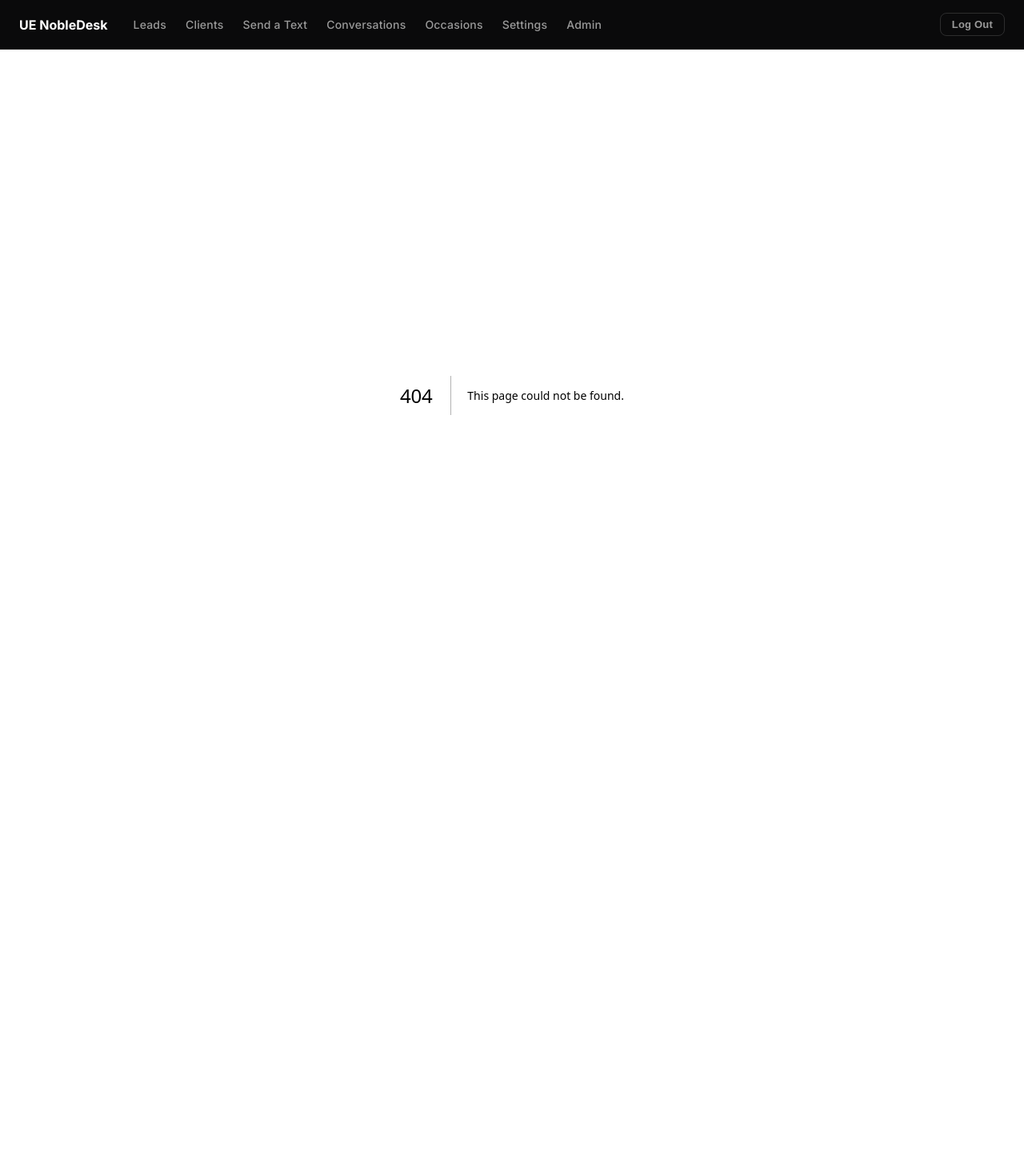
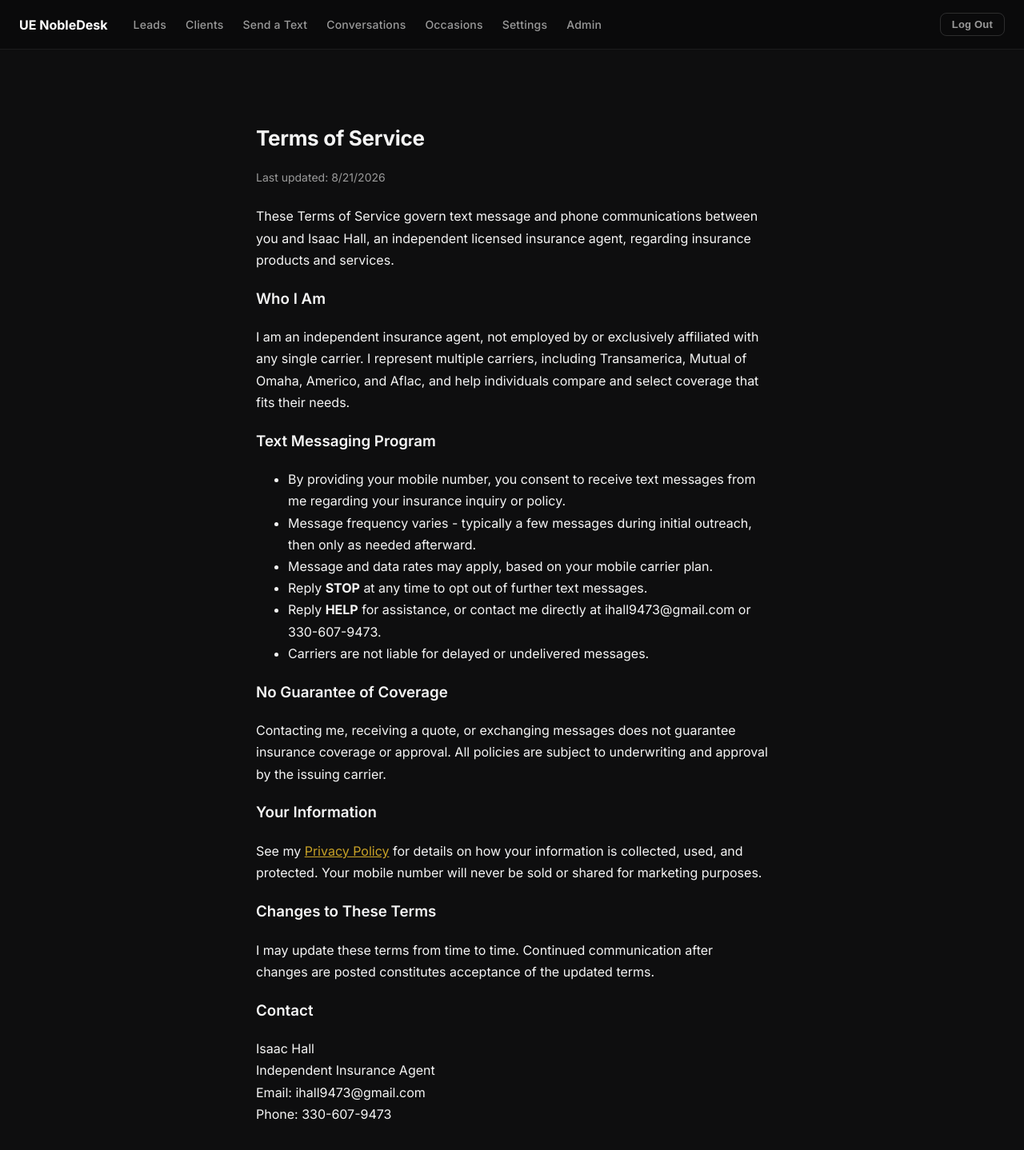
Before and after one commit to ihall9473/UE-NobleDesk, a Next.js app: page /terms in a window 1280 px wide. Before the commit this address had no page. Shown: the top 1438 px of the page at 80% size. Before the commit the page ends 926 px from the top, so only its background shows below. Built offline with nearby package versions, Linux system fonts and the light colour scheme; a web font is replaced by a local one.

Commit message:
Create TermsPage component with service details

```diff
--- /dev/null
+++ b/app/terms/page.js
@@ -0,0 +1,60 @@
+export default function TermsPage() {
+  return (
+    <div style={{ maxWidth: 680, margin: "0 auto", padding: "40px 20px", lineHeight: 1.7 }}>
+      <h1>Terms of Service</h1>
+      <p className="subtitle">Last updated: {new Date().toLocaleDateString()}</p>
+
+      <p>
+        These Terms of Service govern text message and phone communications between you and
+        Isaac Hall, an independent licensed insurance agent, regarding insurance products and
+        services.
+      </p>
+
+      <h3>Who I Am</h3>
+      <p>
+        I am an independent insurance agent, not employed by or exclusively affiliated with any
+        single carrier. I represent multiple carriers, including Transamerica, Mutual of Omaha,
+        Americo, and Aflac, and help individuals compare and select coverage that fits their
+        needs.
+      </p>
+
+      <h3>Text Messaging Program</h3>
+      <ul>
+        <li>By providing your mobile number, you consent to receive text messages from me regarding your insurance inquiry or policy.</li>
+        <li>Message frequency varies - typically a few messages during initial outreach, then only as needed afterward.</li>
+        <li>Message and data rates may apply, based on your mobile carrier plan.</li>
+        <li>Reply <strong>STOP</strong> at any time to opt out of further text messages.</li>
+        <li>Reply <strong>HELP</strong> for assistance, or contact me directly at ihall9473@gmail.com or 330-607-9473.</li>
+        <li>Carriers are not liable for delayed or undelivered messages.</li>
+      </ul>
+
+      <h3>No Guarantee of Coverage</h3>
+      <p>
+        Contacting me, receiving a quote, or exchanging messages does not guarantee insurance
+        coverage or approval. All policies are subject to underwriting and approval by the
+        issuing carrier.
+      </p>
+
+      <h3>Your Information</h3>
+      <p>
+        See my <a href="/privacy">Privacy Policy</a> for details on how your information is
+        collected, used, and protected. Your mobile number will never be sold or shared for
+        marketing purposes.
+      </p>
+
+      <h3>Changes to These Terms</h3>
+      <p>
+        I may update these terms from time to time. Continued communication after changes are
+        posted constitutes acceptance of the updated terms.
+      </p>
+
+      <h3>Contact</h3>
+      <p>
+        Isaac Hall<br />
+        Independent Insurance Agent<br />
+        Email: ihall9473@gmail.com<br />
+        Phone: 330-607-9473
+      </p>
+    </div>
+  );
+}
```
